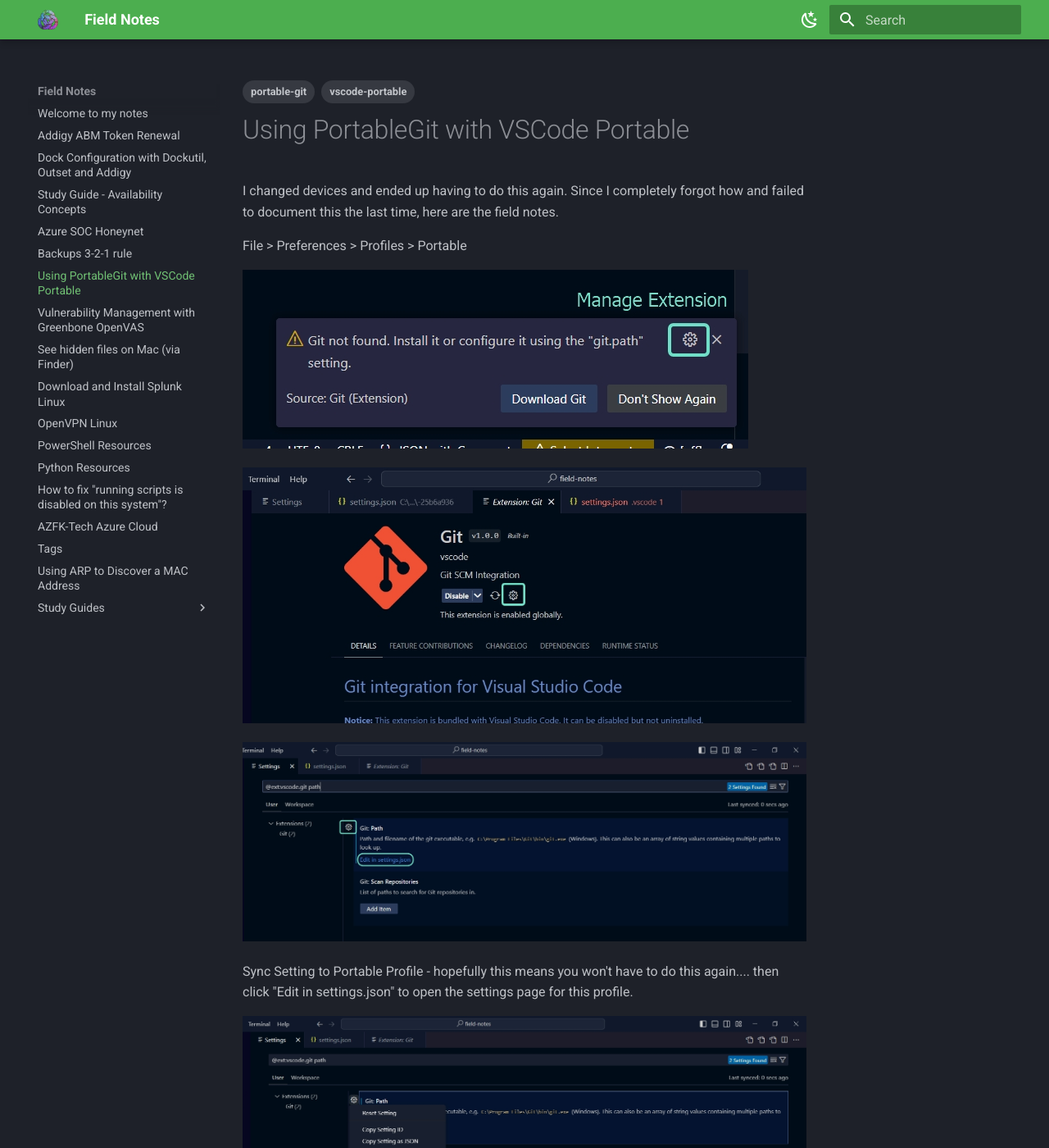
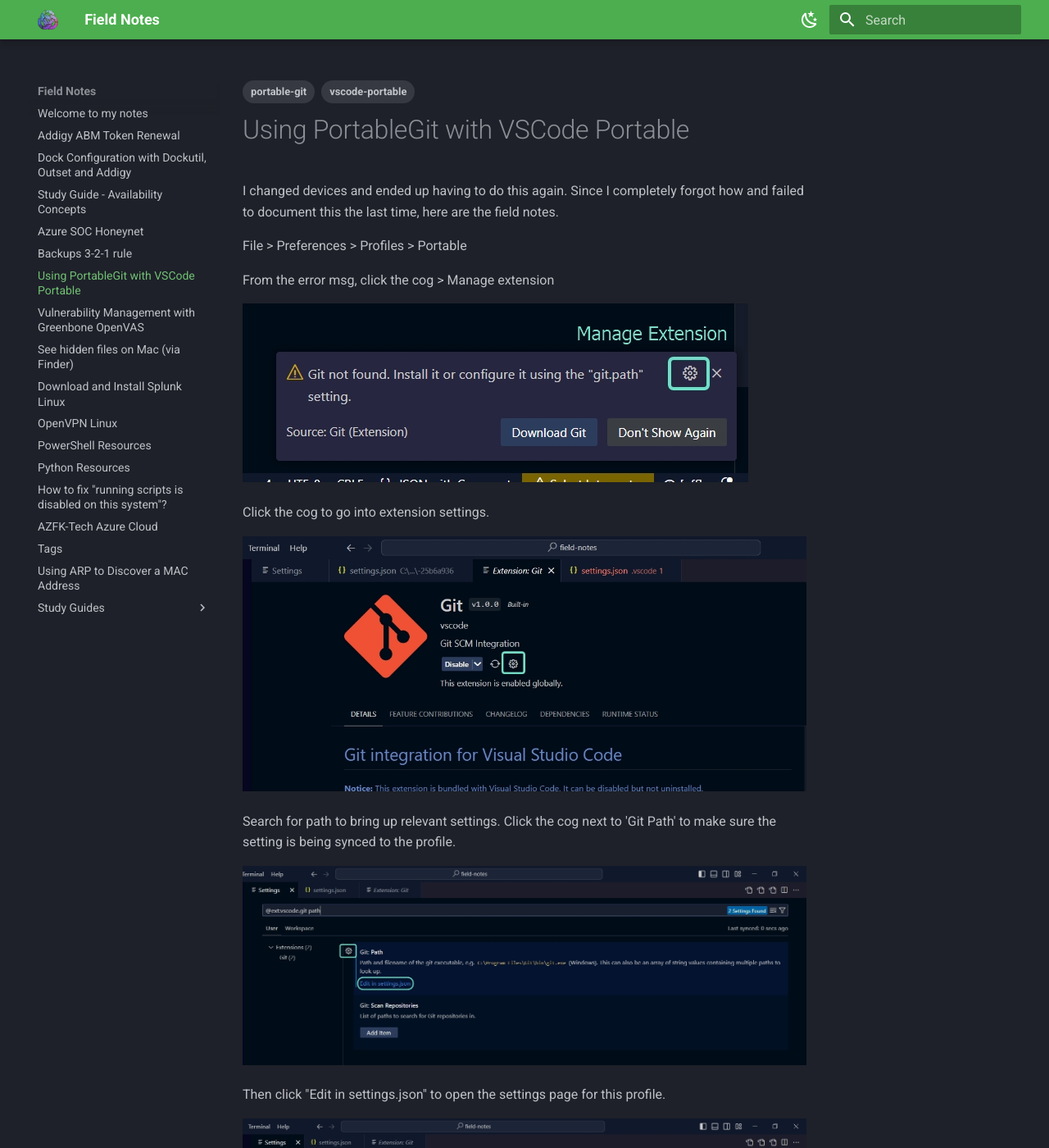
Before and after one commit to damitasalmon/field-notes, an MkDocs documentation site: the page built from docs/git-portable.md, in a window 1280 px wide and 1400 px high. Shown: the whole window at 82% size. Built offline with MkDocs 1.6.1 and Material for MkDocs 9.7.7, drawn with Linux system fonts in a browser that asks for light colours.

Commit message:
Update git-portable directions

```diff
--- a/docs/git-portable.md
+++ b/docs/git-portable.md
@@ -10,13 +10,19 @@
 
 File > Preferences > Profiles > Portable
 
+From the error msg, click the cog > Manage extension
+
 ![Error Pop-up](assets/images/git-portable/git-portable_001.jpg)
+
+Click the cog to go into extension settings.
 
 ![Git Extension Settings](assets/images/git-portable/git-portable_002.jpg)
 
+Search for path to bring up relevant settings. Click the cog next to 'Git Path' to make sure the setting is being synced to the profile.
+
 ![Search Path](assets/images/git-portable/git-portable_003.jpg)
 
-Sync Setting to Portable Profile - hopefully this means you won't have to do this again.... then click "Edit in settings.json" to open the settings page for this profile.
+Then click "Edit in settings.json" to open the settings page for this profile.
 
 ![Sync Setting](assets/images/git-portable/git-portable_004.jpg)
 
```
